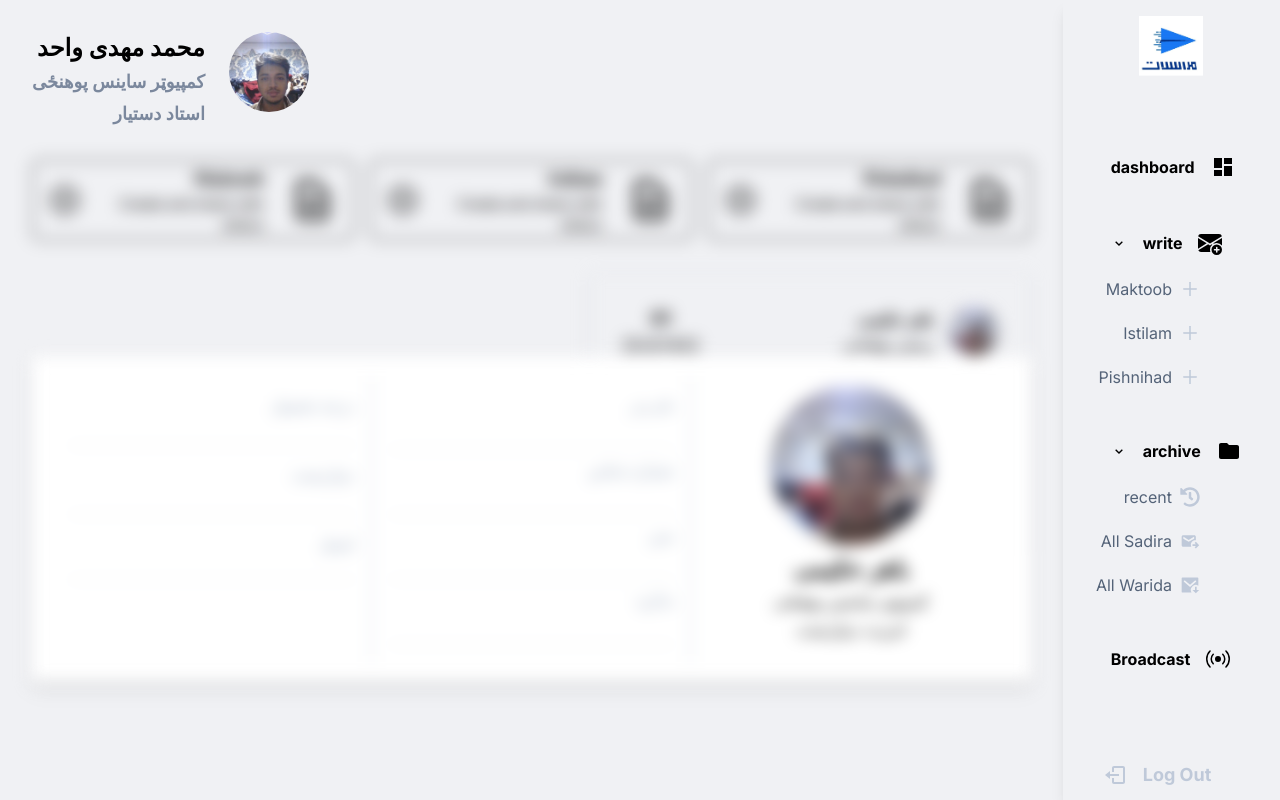
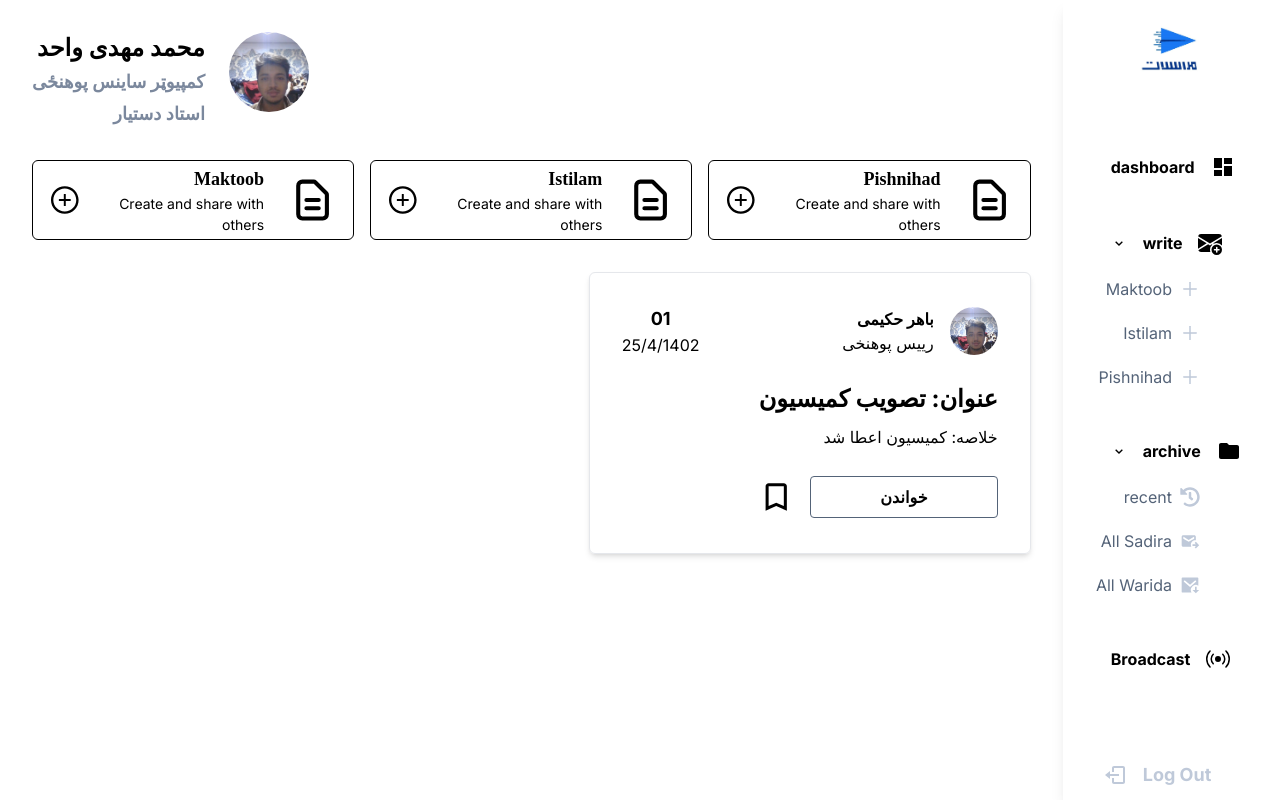
Before and after one commit to Mehdi-UX-Dev/Murasilat_v2.0, a Next.js app: page /en/dashboard in a window 1280 px wide. Built offline with nearby package versions, Linux system fonts and the light colour scheme.

Commit message:
completed the admin branch objectives

```diff
--- a/app/[locale]/(app_pages)/dashboard/page.tsx
+++ b/app/[locale]/(app_pages)/dashboard/page.tsx
@@ -30,7 +30,9 @@ type langProps = {
 
 function Dashboard({ params: { locale } }: PageProps) {
   // ? how to destructure the value directly
-  const value = useMyContext();
+  const myContext = useMyContext();
+  console.log(myContext?.userModuleState);
+
 
   const [lang, setDashLang] = useState<langProps | undefined>(undefined);
   useEffect(() => {
@@ -41,11 +43,13 @@ function Dashboard({ params: { locale } }: PageProps) {
   });
 
   return (
-    <div className="relative space-y-8 blur  ">
+    <div className=" space-y-8  ">
+      {myContext?.userModuleState && (
+        <div className=" fixed inset-0  bg-black bg-opacity-30 backdrop-blur-sm flex justify-center items-center  ">
+          <UserInfo />
+        </div>
+      )}
 
-      <div className="fixed inset-0  w-full top-1/2  ">
-          <UserInfo/>
-      </div>
       <div className="flex justify-end space-x-4 text-right mt-8">
         <DashboardButton lang={lang} type="maktoob" path="/maktoob" />
         <DashboardButton lang={lang} type="istilam" path="/istilam" />
--- a/app/[locale]/(app_pages)/layout.tsx
+++ b/app/[locale]/(app_pages)/layout.tsx
@@ -41,7 +41,7 @@ export default function DashboardLayout({
   }, [locale]);
   return (
     <Credentials.Provider value={{ userModuleState, setModuleState }}>
-      <div className="flex  flex-row-reverse min-h-screen bg-primary-300  bg-opacity-50">
+      <div className="flex  flex-row-reverse min-h-screen  ">
         {/* Include shared UI here e.g. a header or sidebar */}
         <SideBar lang={lang} />
 
--- a/components/UI_Organisms/user/userInfo.tsx
+++ b/components/UI_Organisms/user/userInfo.tsx
@@ -1,14 +1,26 @@
+"use client";
 import Image from "next/image";
 import React from "react";
 import photo from "../../../public/images/photo.jpg";
+import { BsTranslate } from "react-icons/bs";
+import { GiCancel } from "react-icons/gi";
+import { useMyContext } from "@/hooks/credentialsContext";
 
 // !there is a problem in between the flex and grid of this PAGE at the div 2 and 3rd
 //? may be due to the small size of the page i will make it a module which could be shown on instant on list page
 
 function UserInfo() {
+  const myContext = useMyContext();
+  const handleChange = () => {};
+  const handleModuleState = () => myContext?.setModuleState?.(false);
   return (
-    <div className=" grid grid-cols-3  drop-shadow-lg bg-white max-w-5xl p-5 ">
-      <div className="p-4  space-y-4 border-r border-primary-400">
+    <div className=" grid grid-cols-3   drop-shadow-lg bg-white max-w-5xl py-20 rounded ">
+      <GiCancel
+        className="absolute left-2 top-3 text-primary-400 cursor-pointer"
+        size={32}
+        onClick={handleModuleState}
+      />
+      <div className="p-4 font-nazanin  space-y-4 border-r border-primary-400">
         <div className="space-y-1 text-right">
           {" "}
           {/* //* The degree is also of a predefined option  */}
@@ -21,6 +33,7 @@ function UserInfo() {
             className=" adminPageInputStyle"
             readOnly
             dir="rtl"
+            onChange={handleChange}
           />
         </div>
         <div className="space-y-1 text-right">
@@ -35,6 +48,7 @@ function UserInfo() {
             className=" adminPageInputStyle"
             readOnly
             dir="rtl"
+            onChange={handleChange}
           />
         </div>
         <div className="text-right">
@@ -48,11 +62,33 @@ function UserInfo() {
             className=" adminPageInputStyle"
             readOnly
             dir="rtl"
+            onChange={handleChange}
           />
+        </div>
+        {/* language  */}
+        <div className="text-right text-primary-700 font-semibold">
+          <div className="flex items-center justify-between mb-1">
+            <BsTranslate size={20} />
+            <label htmlFor="" className="text-xl font-rounded">
+              زبان
+            </label>
+          </div>
+          <select
+            dir="rtl"
+            className="w-full border-b ring-0 outline-none  "
+            name="language"
+            id="language"
+          >
+            <option value="" hidden>
+              {/* the preferred lang will come here from the server */}
+            </option>
+            <option value="persian">دری</option>
+            <option value="pashto">پشتو</option>
+          </select>
         </div>
       </div>
 
-      <div className="border-r border-primary-400 p-4 space-y-2 grid col-span-1">
+      <div className="border-r font-nazanin border-primary-400 p-4 space-y-2 grid col-span-1">
         <>
           {" "}
           <label className="text-primary-500 text-right " htmlFor="">
@@ -64,6 +100,7 @@ function UserInfo() {
             className=" adminPageInputStyle"
             readOnly
             dir="rtl"
+            onChange={handleChange}
           />
         </>
         <>
@@ -77,6 +114,7 @@ function UserInfo() {
             className=" adminPageInputStyle"
             readOnly
             dir="rtl"
+            onChange={handleChange}
           />
         </>
 
@@ -92,6 +130,7 @@ function UserInfo() {
             className="adminPageInputStyle "
             readOnly
             dir="rtl"
+            onChange={handleChange}
           />
         </>
         <>
@@ -105,6 +144,7 @@ function UserInfo() {
             className=" adminPageInputStyle"
             readOnly
             dir="rtl"
+            onChange={handleChange}
           />
         </>
       </div>
@@ -121,17 +161,20 @@ function UserInfo() {
             value={"باهر حکیمی"}
             type="text"
             readOnly
+            onChange={handleChange}
           />
           {/* //* the faculty and roles are all predefined so the input will be of a select type   */}
           <input
             type="text"
             className=" text-center"
             value={"کمپیوټر ساینس پوهنځی"}
+            onChange={handleChange}
           />
           <input
             type="text"
             className=" text-center"
             value={"امریت دیپارتمنت"}
+            onChange={handleChange}
           />
         </div>
       </div>
```
